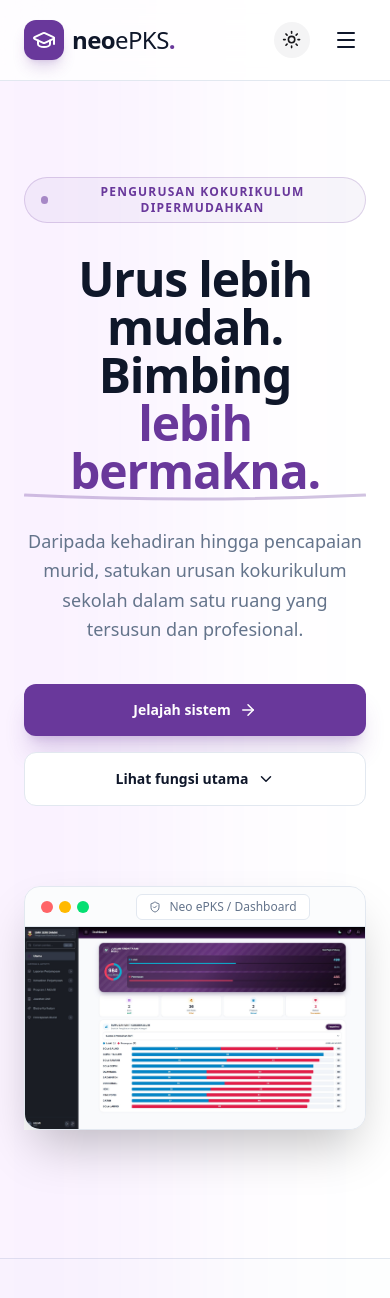
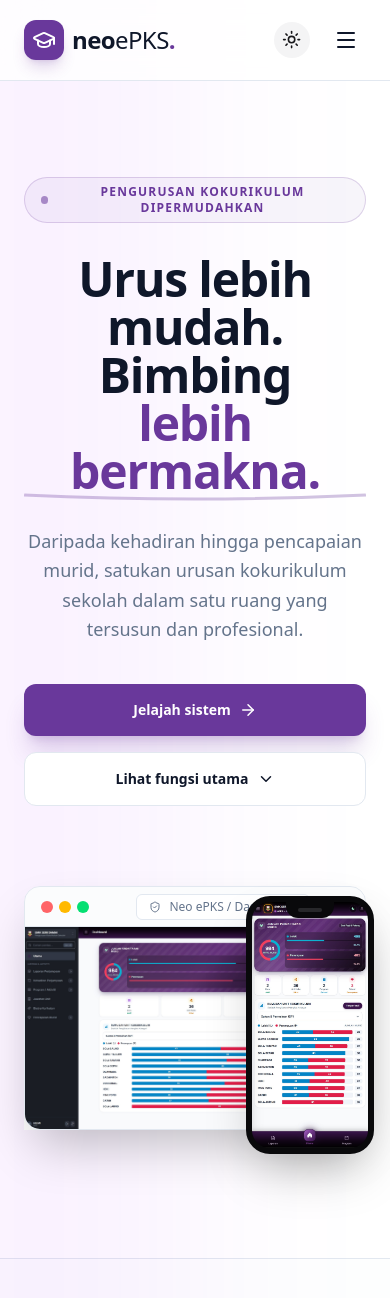
Before and after one commit to cikgumie/neoepksv5, a Next.js app: page / in a window 390 px wide. Shown: the top 1298 px of the page. Built offline with nearby package versions, Linux system fonts and the light colour scheme.

Commit message:
feat: add mobile phone mockup to hero section

```diff
--- a/app/page.tsx
+++ b/app/page.tsx
@@ -388,6 +388,28 @@ export default function Page() {
                   </div>
                 </div>
               </div>
+
+              {/* Phone Mockup Overlapping */}
+              <motion.div
+                initial={{ opacity: 0, y: 100, x: 20 }}
+                animate={{ opacity: 1, y: 0, x: 0 }}
+                transition={{ duration: 0.8, delay: 0.7 }}
+                className="absolute -bottom-6 -right-2 md:-bottom-12 md:-right-8 w-32 md:w-60 rounded-[1.5rem] md:rounded-[2.5rem] border-[6px] md:border-[10px] border-zinc-950 dark:border-black bg-zinc-950 shadow-2xl overflow-hidden z-20 hover:-translate-y-4 transition-transform duration-500"
+                onClick={(e) => { e.stopPropagation(); setPreview(5); }}
+                title="Lihat paparan mobil"
+              >
+                {/* Phone Notch */}
+                <div className="absolute top-0 left-1/2 -translate-x-1/2 w-12 md:w-20 h-4 md:h-6 bg-zinc-950 dark:bg-black rounded-b-xl md:rounded-b-2xl z-30 flex justify-center items-center">
+                  <div className="w-6 md:w-10 h-1 md:h-1.5 rounded-full bg-zinc-800" />
+                </div>
+                <Image
+                  src={`${base}/screenshots/mobil.jpg`}
+                  alt="Paparan Telefon Pintar Neo ePKS"
+                  width={400}
+                  height={850}
+                  className="w-full h-auto object-cover"
+                />
+              </motion.div>
             </motion.div>
           </div>
         </section>
```
